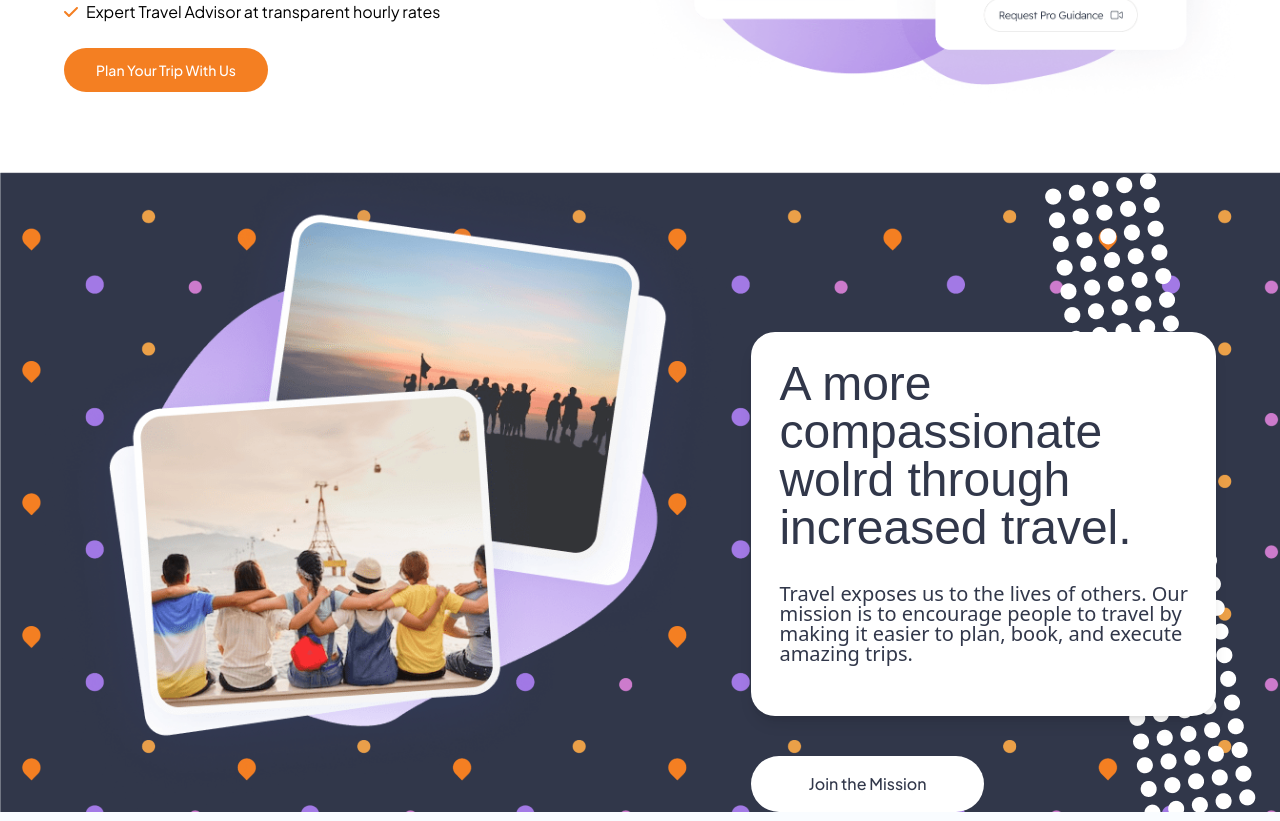
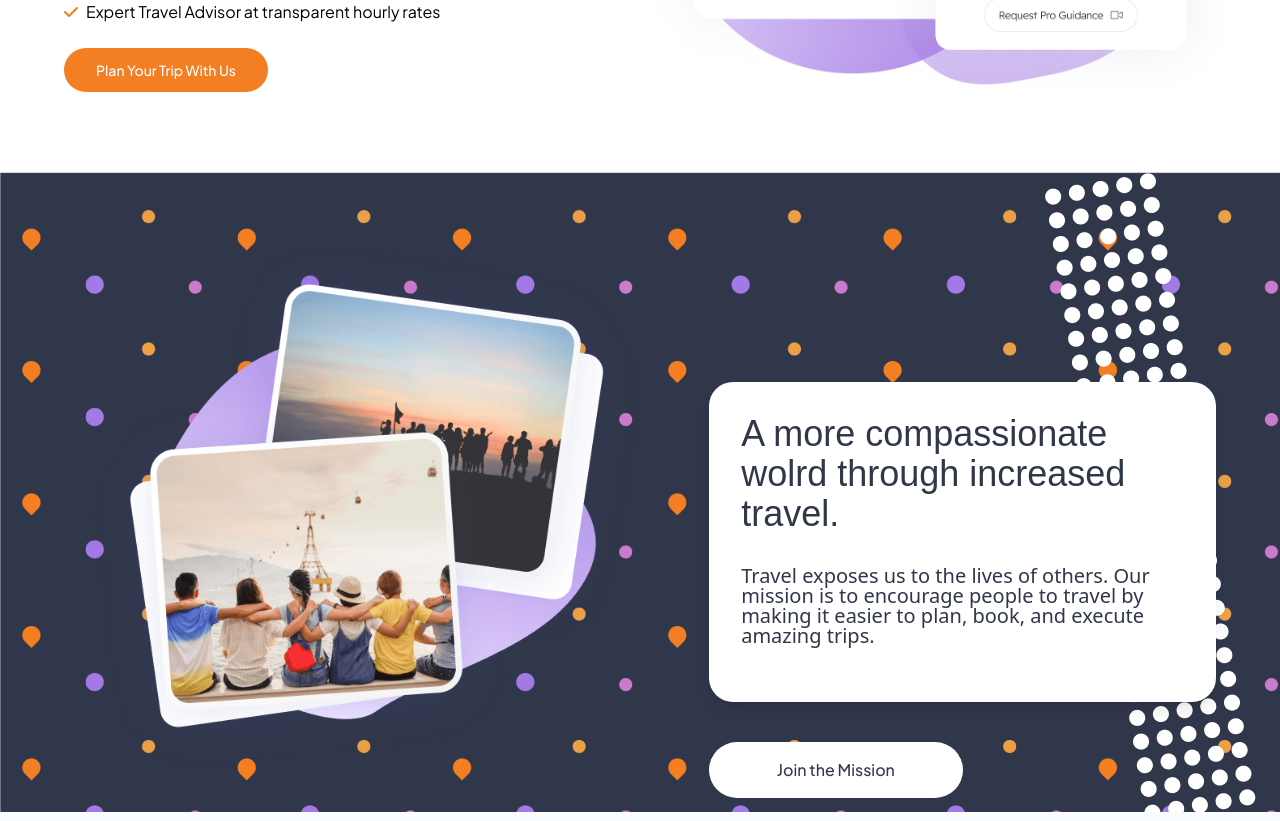
Before and after one commit to mamun4023/intripid, a React (Create React App) app: page / in a window 1280 px wide. Shown: the part 3419-4240 px from the top of the page. Built offline with nearby package versions, Linux system fonts and the light colour scheme; a web font is replaced by a local one.

Commit message:
add scrol animation

```diff
--- a/src/components/Button/Button.js
+++ b/src/components/Button/Button.js
@@ -1,12 +1,19 @@
-import React from "react"
+import React from "react";
+import {AnimatePresence, motion} from 'framer-motion';
 
 export default function Button({title}){
     return(
         <div className="flex justify-center">
-          <button
-            type="button"
-            className='bg-primary p-3 font-sans_medium text-white text-sm  px-8 rounded-full hover:bg-primaryDark'
-            >{title}</button>
+          <AnimatePresence>
+            <motion.button
+              type="button"
+              className='bg-primary p-3 font-sans_medium text-white text-sm  px-8 rounded-full hover:bg-primaryDark'
+              whileHover={{scale : 1.2}}
+              transition = {{duration : 0.4}}
+
+            >{title}
+            </motion.button>
+          </AnimatePresence>
       </div>
     )
 }
--- a/src/sections/home/Banner/TopBanner.js
+++ b/src/sections/home/Banner/TopBanner.js
@@ -1,11 +1,17 @@
 import React from "react";
+import {motion} from 'framer-motion';
 import BannerImage from "../../../utils/images/HeroImage2x.png"
 
 export default function TopBanner(){
     return(
         <div className="flex justify-center">
             <div className="p-4 flex justify-between w-200 md:px-16  flex-wrap lg:flex-nowrap ">
-                <div className="md:w-10/12 lg:w-7/12 xl:w-6/12 xl:mt-44">
+                <motion.div
+                    className="md:w-10/12 lg:w-7/12 xl:w-6/12 xl:mt-44"
+                    initial = {{opacity : 0, x: '-100'}}
+                    animate = {{opacity : 1, x:0}}
+                    transition = {{duration : 1}}
+                >
                     <h1 className="font-readex_bold text-fontColor text-5xl md:text-7xl lg:text-7xl 2xl:text-12xl ">Plan Less.<br/>Travel More.</h1>
                     <p className="mt-10 mb-4 text-fontColor text-lg md:text-md  xl:text-xl  font-sans_regular">Finding and planning a great itinerary can be stressful and time consuming <b> <i> — Intripid makes it easy </i> </b></p>
                     <div className="flex mt-10">
@@ -27,13 +33,19 @@ export default function TopBanner(){
                     /> <button className="bg-primary hover:bg-primaryDark font-sans_medium text-md text-white p-1 ml-1 rounded-md w-40"> Join Now </button>
                     </div>
                     <p className="text-ms md:text-xs font-sans_medium text-lebelFontColor mt-2 mb-2">Become one of our members and get an exclusive travel experience!</p>
-                </div>
-                <div className= "relative xl:py-20 lg:-top-36">
+                </motion.div>
+                <motion.div
+                    className= "relative xl:py-20 lg:-top-36"
+                    initial = {{opacity : 0, x: '100'}}
+                    animate = {{opacity : 1, x:0}}
+                    transition = {{duration : 1}}
+
+                >
                     <img
                         src= {BannerImage}
                         className=" scale-110  w-140 md:scale-125 lg:scale-130 lg:w-150 xl:w-120 xl:mt-20"
                     />
-                </div>
+                </motion.div>
             </div>
 
         </div>
--- a/src/sections/home/Footer/footerTop.js
+++ b/src/sections/home/Footer/footerTop.js
@@ -1,37 +1,68 @@
 import React from "react"
+import {motion} from 'framer-motion';
 
 import BgImage from '../../../utils/CampaignImages/Pattern.png';
 import CampaignImage from '../../../utils/CampaignImages/BannerCampaign.png';
 import DotWash from '../../../utils/CampaignImages/Dotswashi.png'
 
+const cardVariants = {
+    offscreen: {
+      y: 300
+    },
+    onscreen: {
+      y: 50,
+    //   rotate: -10,
+      transition: {
+        type: "spring",
+        bounce: 0.4,
+        duration: 0.8
+      }
+    }
+  };
+
+
+
 export default function FooterTop(){
 
+
+
     return(
-        <div className="flex justify-center">
+        <motion.div className="flex justify-center"
+            initial="offscreen"
+            whileInView="onscreen"
+            viewport={{ once: true, amount: 0.8 }}
+        >
         <div
             style={{ backgroundImage: `url(${BgImage})`}}
             className="object-scale-down  relative overflow-hidden bg-no-repeat w-200 xl:h-140  xl:px-16"
         >
-            <div>
+            <div
+
+            >
                 <img
                     src= {DotWash}
                     className = "absolute z-0 right-0 invisible lg:visible"
                 />
-             </div>
+            </div>
             <div className="flex justify-center flex-wrap lg:flex-nowrap">
-                <div>
+                <motion.div
+                   variants={cardVariants}
+                >
                     <img
                         src= {CampaignImage}
-                        className = "relative scale-110 hidden xl:block"
+                        className = "relative w-140 hidden xl:block"
                     />
-                </div>
-                <div className="mt-16 m-4 md:m-10 xl:m-0 xl:mt-40 xl:pl-10  lg:w-6/12 z-10">
-                    <div class="flex justify-center">
-                        <div class="block p-7 rounded-3xl shadow-lg bg-white  bg-blend-normal">
-                            <h5 class="text-3xl md:text-4xl xl:text-5xl font-readex_bold text-fontColor mb-2">
+                </motion.div>
+                <motion.div
+                    className="mt-16 m-4 md:m-10 xl:m-0 xl:mt-40 xl:pl-10  lg:w-6/12 z-10"
+                    variants={cardVariants}
+                >
+                    <div className="flex justify-center">
+                        <div className="block p-8 rounded-3xl shadow-lg bg-white  bg-blend-normal">
+                            <h5 className="text-2xl md:text-4xl xl:text-4xl font-readex_bold text-fontColor mb-2">
                                 A more compassionate wolrd through increased travel.
                             </h5>
-                            <p class="text-xl text-fontColor py-6 leading-5">
+                            <p className="text-xl text-fontColor py-6 leading-5">
                                 Travel exposes us to the lives of others. Our mission is to encourage people  to travel by making it easier to plan, book, and execute amazing trips.
                             </p>
                         </div>
@@ -41,9 +72,9 @@ export default function FooterTop(){
                             className="bg-white text-md text-fontColor font-sans_medium rounded-full px-12 p-4 w-full md:w-5/12 lg:w-6/12 "
                         > Join the Mission </button>
                     </div>
-                </div>
+                </motion.div>
             </div>
         </div>
-        </div>
+        </motion.div>
     )
 }
--- a/src/sections/home/TopNavBar/TopNavBar.js
+++ b/src/sections/home/TopNavBar/TopNavBar.js
@@ -43,12 +43,16 @@ export default function NavBar() {
                                         className="p-2 text-fontColor rounded-md outline-none "
                                         onClick={() => setNavbar(!navbar)}
                                     >
+                                        <AnimatePresence>
                                         {navbar ? (
+
                                             <svg
                                                 xmlns="http://www.w3.org/2000/svg"
                                                 className="w-7 h-7"
                                                 viewBox="0 0 20 20"
                                                 fill="currentColor"
+
+
                                             >
                                                 <path
                                                     fillRule="evenodd"
@@ -56,7 +60,14 @@ export default function NavBar() {
                                                     clipRule="evenodd"
                                                 />
                                             </svg>
+
                                         ) : (
+                                            <motion.span
+                                                initial = {{opacity : 0}}
+                                                animate = {{opacity : 1}}
+                                                transition = {{duration : 1}}
+                                                exit = {{opacity : 0}}
+                                            >
                                                 <svg
                                                     xmlns="http://www.w3.org/2000/svg"
                                                     className="w-8 h-8"
@@ -64,6 +75,7 @@ export default function NavBar() {
                                                     viewBox="0 0 24 24"
                                                     stroke="currentColor"
                                                     strokeWidth={2}
+
                                                 >
                                                     <path
                                                         strokeLinecap="round"
@@ -71,7 +83,9 @@ export default function NavBar() {
                                                         d="M4 6h16M4 12h16M4 18h16"
                                                     />
                                                 </svg>
+                                            </motion.span>
                                         )}
+                                        </AnimatePresence>
                                     </button>
                                 </div>
                                 </div>
@@ -85,7 +99,10 @@ export default function NavBar() {
                                     navbar ? "block" : "hidden"
                                 }`}
                             >
-                                <ul className="items-center justify-center lg:flex lg:space-x-6 md:space-y-0">
+                                <ul
+                                    className="items-center justify-center lg:flex lg:space-x-6 md:space-y-0"
+
+                                >
                                     <li className="py-2">
                                         <motion.a
                                             className="block text-md 2xl:text-lg font-sans_medium text-fontColor lg:text-sm border-b-2 transition-all duration-500 border-white hover:border-primary"
```
Lines whose indentation alone changed are shown as unchanged.
